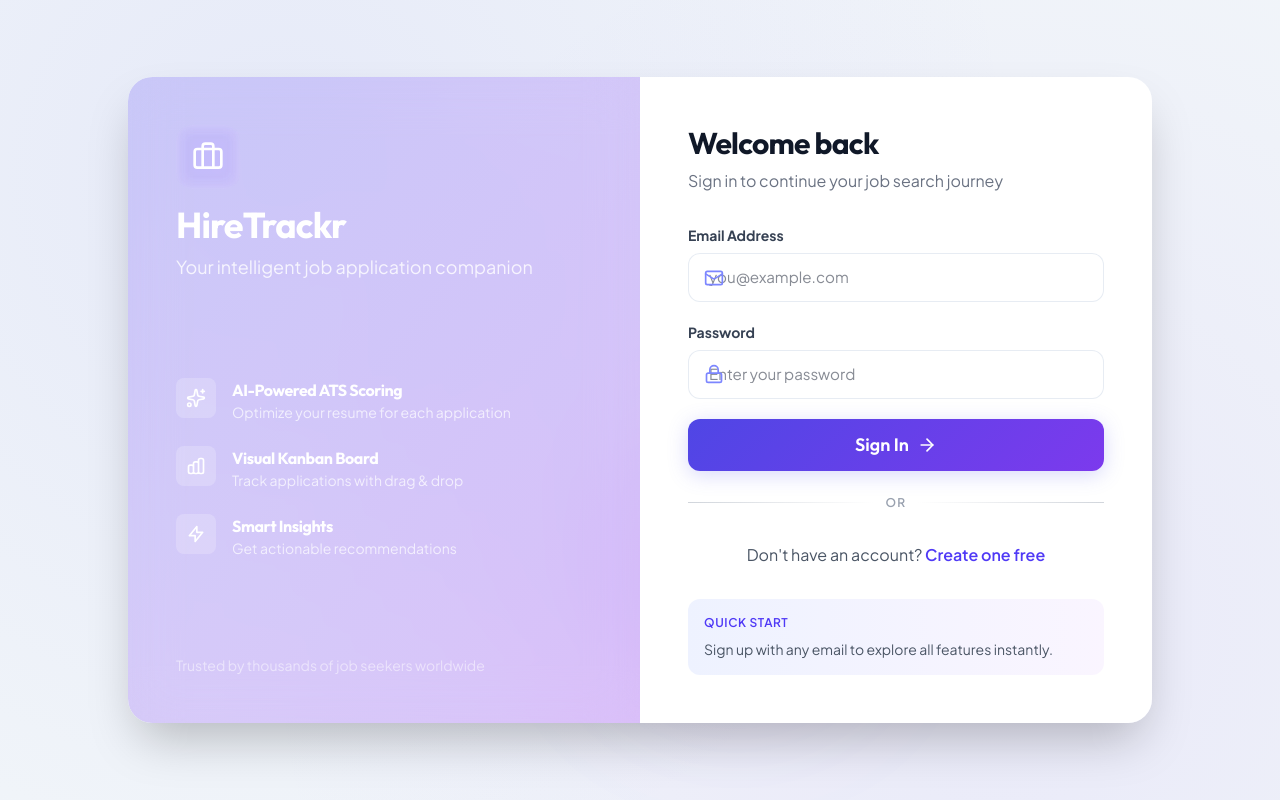
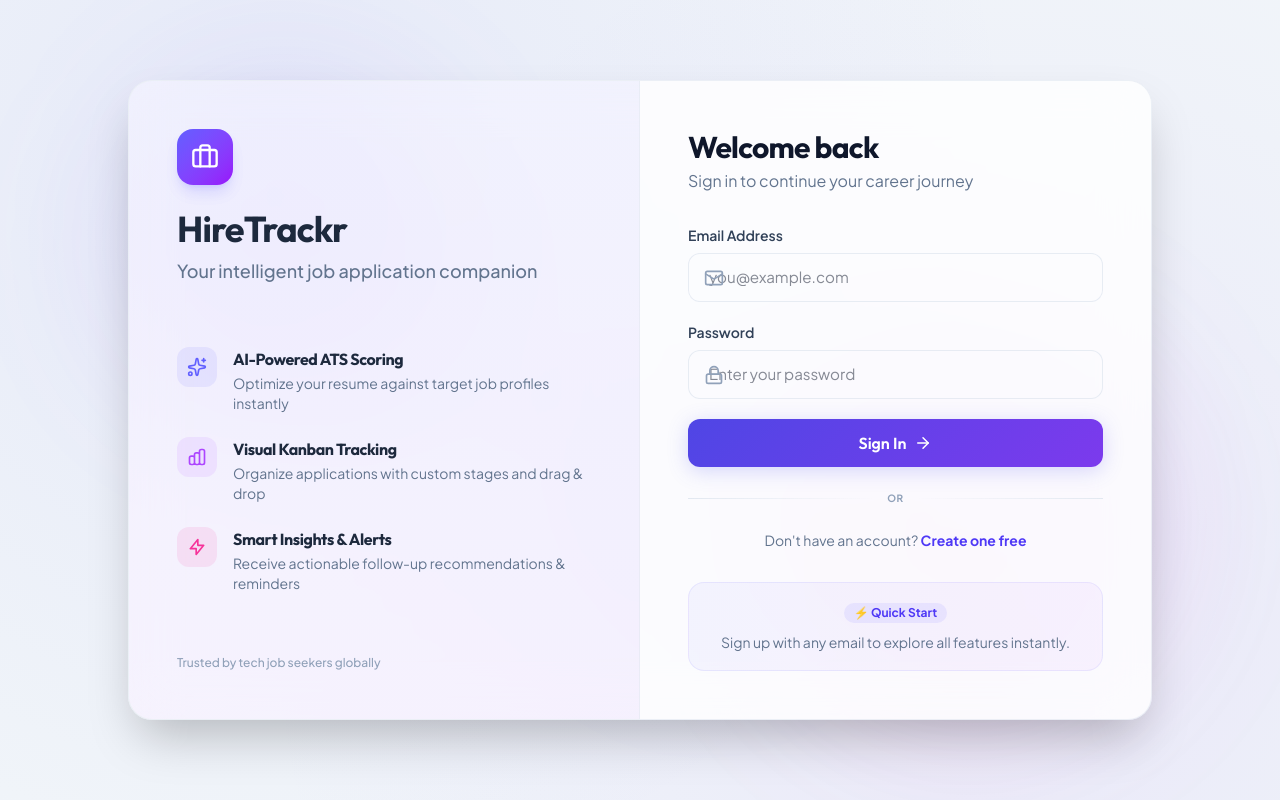
Before and after one commit to paras941/HireTrackr, a React (Vite) app in the folder client/: page /login in a window 1280 px wide. Built offline with nearby package versions, Linux system fonts and the light colour scheme; no server answers.

Commit message:
Updating Login-Page

```diff
--- a/client/src/pages/LoginPage.jsx
+++ b/client/src/pages/LoginPage.jsx
@@ -37,161 +37,178 @@ const LoginPage = () => {
       initial={{ opacity: 0 }}
       animate={{ opacity: 1 }}
       exit={{ opacity: 0 }}
-      className="auth-background flex min-h-screen items-center justify-center p-4"
+      className="auth-background flex min-h-screen items-center justify-center p-4 bg-slate-50 dark:bg-slate-950 transition-colors duration-350"
     >
-      {/* Floating Background Elements */}
+      {/* Premium Floating Animated Background Elements */}
       <div className="pointer-events-none absolute inset-0 overflow-hidden">
         <motion.div
-          animate={{ y: [0, -30, 0], rotate: [0, 10, 0] }}
-          transition={{ duration: 8, repeat: Infinity, ease: "easeInOut" }}
-          className="absolute left-[10%] top-[20%] h-64 w-64 rounded-full bg-white/5 blur-3xl"
+          animate={{
+            y: [0, -40, 0],
+            x: [0, 20, 0],
+            scale: [1, 1.1, 1],
+            rotate: [0, 15, 0]
+          }}
+          transition={{ duration: 12, repeat: Infinity, ease: "easeInOut" }}
+          className="absolute left-[8%] top-[15%] h-80 w-80 rounded-full bg-gradient-to-br from-indigo-500/10 to-purple-500/10 dark:from-indigo-500/5 dark:to-purple-500/5 blur-3xl"
         />
         <motion.div
-          animate={{ y: [0, 30, 0], rotate: [0, -10, 0] }}
-          transition={{ duration: 10, repeat: Infinity, ease: "easeInOut" }}
-          className="absolute bottom-[20%] right-[10%] h-96 w-96 rounded-full bg-white/5 blur-3xl"
+          animate={{
+            y: [0, 40, 0],
+            x: [0, -20, 0],
+            scale: [1, 1.15, 1],
+            rotate: [0, -15, 0]
+          }}
+          transition={{ duration: 15, repeat: Infinity, ease: "easeInOut" }}
+          className="absolute bottom-[15%] right-[8%] h-96 w-96 rounded-full bg-gradient-to-tr from-pink-500/10 to-purple-500/10 dark:from-pink-500/5 dark:to-purple-500/5 blur-3xl"
         />
         <motion.div
-          animate={{ scale: [1, 1.2, 1] }}
-          transition={{ duration: 12, repeat: Infinity, ease: "easeInOut" }}
-          className="absolute left-[50%] top-[60%] h-48 w-48 rounded-full bg-purple-500/10 blur-3xl"
+          animate={{
+            scale: [1, 1.3, 1],
+            opacity: [0.3, 0.6, 0.3]
+          }}
+          transition={{ duration: 8, repeat: Infinity, ease: "easeInOut" }}
+          className="absolute left-[45%] top-[50%] h-64 w-64 rounded-full bg-indigo-500/5 dark:bg-indigo-500/3 blur-3xl"
         />
       </div>
 
-      <div className="relative z-10 flex w-full max-w-5xl overflow-hidden rounded-3xl shadow-2xl">
-        {/* Left Side - Branding */}
+      {/* Login Box Wrapper */}
+      <div className="relative z-10 flex w-full max-w-5xl overflow-hidden rounded-[24px] border border-slate-200/60 dark:border-slate-800/80 bg-white/70 dark:bg-slate-900/60 backdrop-blur-xl shadow-2xl transition-all duration-350">
+
+        {/* Left Side - Branding & Features */}
         <motion.div
-          initial={{ x: -100, opacity: 0 }}
+          initial={{ x: -60, opacity: 0 }}
           animate={{ x: 0, opacity: 1 }}
-          transition={{ duration: 0.6, ease: "easeOut" }}
-          className="hidden w-1/2 bg-gradient-to-br from-indigo-600/20 to-purple-600/20 p-12 backdrop-blur-xl lg:block"
+          transition={{ duration: 0.6, ease: [0.16, 1, 0.3, 1] }}
+          className="hidden w-1/2 bg-gradient-to-b from-indigo-500/5 to-purple-500/5 dark:from-indigo-950/20 dark:to-purple-950/20 p-12 lg:block border-r border-slate-200/50 dark:border-slate-850"
         >
-          <div className="flex h-full flex-col justify-between text-white">
+          <div className="flex h-full flex-col justify-between text-slate-800 dark:text-slate-200">
             <div>
               <motion.div
-                initial={{ scale: 0 }}
-                animate={{ scale: 1 }}
-                transition={{ delay: 0.3, type: "spring" }}
-                className="mb-4 flex h-16 w-16 items-center justify-center rounded-2xl bg-white/20 backdrop-blur-sm"
+                initial={{ scale: 0.8, rotate: -10 }}
+                animate={{ scale: 1, rotate: 0 }}
+                transition={{ type: "spring", stiffness: 200, damping: 15 }}
+                className="mb-6 flex h-14 w-14 items-center justify-center rounded-2xl bg-gradient-to-br from-indigo-500 to-purple-600 shadow-lg shadow-indigo-500/20 text-white"
               >
-                <Briefcase className="h-8 w-8" />
+                <Briefcase className="h-7 w-7" />
               </motion.div>
               <motion.h1
-                initial={{ y: 20, opacity: 0 }}
+                initial={{ y: 15, opacity: 0 }}
                 animate={{ y: 0, opacity: 1 }}
-                transition={{ delay: 0.4 }}
-                className="mb-2 text-4xl font-bold"
+                transition={{ delay: 0.1 }}
+                className="text-4xl font-extrabold tracking-tight"
               >
                 HireTrackr
               </motion.h1>
               <motion.p
-                initial={{ y: 20, opacity: 0 }}
+                initial={{ y: 15, opacity: 0 }}
                 animate={{ y: 0, opacity: 1 }}
-                transition={{ delay: 0.5 }}
-                className="text-lg text-white/80"
+                transition={{ delay: 0.2 }}
+                className="mt-2 text-lg text-slate-500 dark:text-slate-400 font-medium"
               >
                 Your intelligent job application companion
               </motion.p>
             </div>
 
-            <div className="space-y-6">
+            {/* Smart Feature Checklist */}
+            <div className="space-y-6 my-8">
               <motion.div
-                initial={{ x: -50, opacity: 0 }}
+                initial={{ x: -20, opacity: 0 }}
                 animate={{ x: 0, opacity: 1 }}
-                transition={{ delay: 0.6 }}
+                transition={{ delay: 0.3 }}
                 className="flex items-start gap-4"
               >
-                <div className="flex h-10 w-10 items-center justify-center rounded-lg bg-white/20">
+                <div className="flex h-10 w-10 shrink-0 items-center justify-center rounded-xl bg-indigo-500/10 text-indigo-500 dark:bg-indigo-400/10 dark:text-indigo-400">
                   <Sparkles className="h-5 w-5" />
                 </div>
                 <div>
-                  <h3 className="font-semibold">AI-Powered ATS Scoring</h3>
-                  <p className="text-sm text-white/70">Optimize your resume for each application</p>
+                  <h3 className="font-semibold text-slate-800 dark:text-slate-200">AI-Powered ATS Scoring</h3>
+                  <p className="text-sm text-slate-500 dark:text-slate-400 mt-0.5">Optimize your resume against target job profiles instantly</p>
                 </div>
               </motion.div>
 
               <motion.div
-                initial={{ x: -50, opacity: 0 }}
+                initial={{ x: -20, opacity: 0 }}
                 animate={{ x: 0, opacity: 1 }}
-                transition={{ delay: 0.7 }}
+                transition={{ delay: 0.4 }}
                 className="flex items-start gap-4"
               >
-                <div className="flex h-10 w-10 items-center justify-center rounded-lg bg-white/20">
+                <div className="flex h-10 w-10 shrink-0 items-center justify-center rounded-xl bg-purple-500/10 text-purple-500 dark:bg-purple-400/10 dark:text-purple-400">
                   <svg className="h-5 w-5" fill="none" viewBox="0 0 24 24" stroke="currentColor">
                     <path strokeLinecap="round" strokeLinejoin="round" strokeWidth={2} d="M9 19v-6a2 2 0 00-2-2H5a2 2 0 00-2 2v6a2 2 0 002 2h2a2 2 0 002-2zm0 0V9a2 2 0 012-2h2a2 2 0 012 2v10m-6 0a2 2 0 002 2h2a2 2 0 002-2m0 0V5a2 2 0 012-2h2a2 2 0 012 2v14a2 2 0 01-2 2h-2a2 2 0 01-2-2z" />
                   </svg>
                 </div>
                 <div>
-                  <h3 className="font-semibold">Visual Kanban Board</h3>
-                  <p className="text-sm text-white/70">Track applications with drag & drop</p>
+                  <h3 className="font-semibold text-slate-800 dark:text-slate-200">Visual Kanban Tracking</h3>
+                  <p className="text-sm text-slate-500 dark:text-slate-400 mt-0.5">Organize applications with custom stages and drag & drop</p>
                 </div>
               </motion.div>
 
               <motion.div
-                initial={{ x: -50, opacity: 0 }}
+                initial={{ x: -20, opacity: 0 }}
                 animate={{ x: 0, opacity: 1 }}
-                transition={{ delay: 0.8 }}
+                transition={{ delay: 0.5 }}
                 className="flex items-start gap-4"
               >
-                <div className="flex h-10 w-10 items-center justify-center rounded-lg bg-white/20">
+                <div className="flex h-10 w-10 shrink-0 items-center justify-center rounded-xl bg-pink-500/10 text-pink-500 dark:bg-pink-400/10 dark:text-pink-400">
                   <svg className="h-5 w-5" fill="none" viewBox="0 0 24 24" stroke="currentColor">
                     <path strokeLinecap="round" strokeLinejoin="round" strokeWidth={2} d="M13 10V3L4 14h7v7l9-11h-7z" />
                   </svg>
                 </div>
                 <div>
-                  <h3 className="font-semibold">Smart Insights</h3>
-                  <p className="text-sm text-white/70">Get actionable recommendations</p>
+                  <h3 className="font-semibold text-slate-800 dark:text-slate-200">Smart Insights & Alerts</h3>
+                  <p className="text-sm text-slate-500 dark:text-slate-400 mt-0.5">Receive actionable follow-up recommendations & reminders</p>
                 </div>
               </motion.div>
             </div>
 
             <motion.div
-              initial={{ y: 20, opacity: 0 }}
-              animate={{ y: 0, opacity: 1 }}
-              transition={{ delay: 0.9 }}
-              className="text-sm text-white/50"
+              initial={{ opacity: 0 }}
+              animate={{ opacity: 1 }}
+              transition={{ delay: 0.6 }}
+              className="text-xs text-slate-400 font-medium"
             >
-              Trusted by thousands of job seekers worldwide
+              Trusted by tech job seekers globally
             </motion.div>
           </div>
         </motion.div>
 
-        {/* Right Side - Login Form */}
+        {/* Right Side - Form */}
         <motion.div
-          initial={{ x: 100, opacity: 0 }}
+          initial={{ x: 60, opacity: 0 }}
           animate={{ x: 0, opacity: 1 }}
-          transition={{ duration: 0.6, ease: "easeOut" }}
-          className="w-full bg-white p-8 lg:w-1/2 lg:p-12"
+          transition={{ duration: 0.6, ease: [0.16, 1, 0.3, 1] }}
+          className="w-full p-8 lg:w-1/2 lg:p-12 bg-white/40 dark:bg-slate-900/40"
         >
           <div className="mx-auto max-w-md">
-            {/* Mobile Logo */}
+            {/* Mobile Branding */}
             <div className="mb-8 flex items-center gap-3 lg:hidden">
-              <div className="flex h-12 w-12 items-center justify-center rounded-xl bg-gradient-to-br from-indigo-500 to-purple-600">
-                <Briefcase className="h-6 w-6 text-white" />
+              <div className="flex h-11 w-11 items-center justify-center rounded-xl bg-gradient-to-br from-indigo-500 to-purple-600 text-white">
+                <Briefcase className="h-5 w-5" />
               </div>
               <span className="text-2xl font-bold gradient-text">HireTrackr</span>
             </div>
 
             <motion.div
-              initial={{ y: 20, opacity: 0 }}
+              initial={{ y: 15, opacity: 0 }}
               animate={{ y: 0, opacity: 1 }}
-              transition={{ delay: 0.3 }}
+              transition={{ delay: 0.15 }}
+              className="mb-8"
             >
-              <h2 className="mb-2 text-3xl font-bold text-gray-900">Welcome back</h2>
-              <p className="mb-8 text-gray-500">Sign in to continue your job search journey</p>
+              <h2 className="text-3xl font-bold text-slate-900 dark:text-white tracking-tight">Welcome back</h2>
+              <p className="text-slate-500 dark:text-slate-400 mt-1">Sign in to continue your career journey</p>
             </motion.div>
 
             <motion.form
-              initial={{ y: 20, opacity: 0 }}
+              initial={{ y: 15, opacity: 0 }}
               animate={{ y: 0, opacity: 1 }}
-              transition={{ delay: 0.4 }}
+              transition={{ delay: 0.2 }}
               onSubmit={handleSubmit}
               className="space-y-5"
             >
               <div className="space-y-2">
-                <label className="block text-sm font-bold text-gray-700">Email Address</label>
+                <label className="block text-sm font-semibold text-slate-700 dark:text-slate-300">Email Address</label>
                 <div className="relative group">
-                  <Mail className="absolute left-4 top-1/2 h-5 w-5 -translate-y-1/2 text-indigo-400 transition-colors group-focus-within:text-indigo-600" />
+                  <Mail className="absolute left-4 top-1/2 h-5 w-5 -translate-y-1/2 text-slate-400 transition-colors duration-200 group-focus-within:text-indigo-500" />
                   <input
                     type="email"
                     className="input-modern pl-12"
@@ -199,14 +216,15 @@ const LoginPage = () => {
                     value={email}
                     onChange={(e) => setEmail(e.target.value)}
                     disabled={loading}
+                    required
                   />
                 </div>
               </div>
 
               <div className="space-y-2">
-                <label className="block text-sm font-bold text-gray-700">Password</label>
+                <label className="block text-sm font-semibold text-slate-700 dark:text-slate-300">Password</label>
                 <div className="relative group">
-                  <Lock className="absolute left-4 top-1/2 h-5 w-5 -translate-y-1/2 text-indigo-400 transition-colors group-focus-within:text-indigo-600" />
+                  <Lock className="absolute left-4 top-1/2 h-5 w-5 -translate-y-1/2 text-slate-400 transition-colors duration-200 group-focus-within:text-indigo-500" />
                   <input
                     type="password"
                     className="input-modern pl-12"
@@ -214,6 +232,7 @@ const LoginPage = () => {
                     value={password}
                     onChange={(e) => setPassword(e.target.value)}
                     disabled={loading}
+                    required
                   />
                 </div>
               </div>
@@ -221,63 +240,58 @@ const LoginPage = () => {
               <motion.button
                 type="submit"
                 disabled={loading}
-                whileHover={{ scale: 1.02 }}
-                whileTap={{ scale: 0.98 }}
-                className="btn-primary flex w-full items-center justify-center gap-2 py-3 text-lg disabled:cursor-not-allowed disabled:opacity-70"
+                whileHover={{ scale: 1.01, y: -1 }}
+                whileTap={{ scale: 0.99 }}
+                className="btn-primary flex w-full items-center justify-center gap-2 py-3.5 text-base font-semibold shadow-indigo-500/20"
               >
                 {loading ? (
                   <>
                     <div className="spinner" />
-                    <span>Signing in...</span>
+                    <span>Signing you in...</span>
                   </>
                 ) : (
                   <>
                     Sign In
-                    <ArrowRight className="h-5 w-5 transition-transform group-hover:translate-x-1" />
+                    <ArrowRight className="h-4.5 w-4.5 transition-transform duration-250 group-hover:translate-x-1" />
                   </>
                 )}
               </motion.button>
 
-              <motion.div
-                initial={{ scaleX: 0 }}
-                animate={{ scaleX: 1 }}
-                transition={{ delay: 0.5, duration: 0.6 }}
-                className="relative my-6 flex items-center gap-3 origin-left"
-              >
-                <div className="h-px flex-1 bg-gradient-to-r from-gray-300 to-transparent" />
-                <span className="text-xs font-semibold uppercase tracking-widest text-gray-400">OR</span>
-                <div className="h-px flex-1 bg-gradient-to-l from-gray-300 to-transparent" />
-              </motion.div>
+              <div className="relative my-6 flex items-center gap-3">
+                <div className="h-px flex-1 bg-gradient-to-r from-slate-200 to-transparent dark:from-slate-800" />
+                <span className="text-[10px] font-bold uppercase tracking-wider text-slate-400">OR</span>
+                <div className="h-px flex-1 bg-gradient-to-l from-slate-200 to-transparent dark:from-slate-800" />
+              </div>
             </motion.form>
 
             <motion.div
-              initial={{ y: 20, opacity: 0 }}
-              animate={{ y: 0, opacity: 1 }}
-              transition={{ delay: 0.5 }}
-              className="mt-8 text-center"
+              initial={{ opacity: 0 }}
+              animate={{ opacity: 1 }}
+              transition={{ delay: 0.3 }}
+              className="mt-6 text-center text-sm"
             >
-              <p className="text-gray-600">
+              <p className="text-slate-500 dark:text-slate-400">
                 Don't have an account?{" "}
                 <Link
                   to="/register"
-                  className="font-semibold text-indigo-600 transition-colors hover:text-purple-600"
+                  className="font-bold text-indigo-600 dark:text-indigo-400 hover:text-purple-600 dark:hover:text-purple-400 transition-colors duration-200"
                 >
                   Create one free
                 </Link>
               </p>
             </motion.div>
 
-            {/* Demo Credentials */}
+            {/* Quick Start Panel */}
             <motion.div
-              initial={{ y: 20, opacity: 0 }}
+              initial={{ y: 15, opacity: 0 }}
               animate={{ y: 0, opacity: 1 }}
-              transition={{ delay: 0.6 }}
-              className="mt-8 rounded-xl bg-gradient-to-r from-indigo-50 to-purple-50 p-4"
+              transition={{ delay: 0.4 }}
+              className="mt-8 rounded-2xl border border-indigo-500/10 bg-gradient-to-r from-indigo-500/5 to-purple-500/5 p-4 text-center"
             >
-              <p className="mb-2 text-xs font-semibold uppercase tracking-wider text-indigo-600">
-                Quick Start
-              </p>
-              <p className="text-sm text-gray-600">
+              <span className="inline-flex items-center gap-1.5 rounded-full bg-indigo-500/10 px-2.5 py-0.5 text-xs font-bold text-indigo-600 dark:text-indigo-400">
+                ⚡ Quick Start
+              </span>
+              <p className="mt-2 text-sm text-slate-500 dark:text-slate-400 leading-relaxed">
                 Sign up with any email to explore all features instantly.
               </p>
             </motion.div>
```
